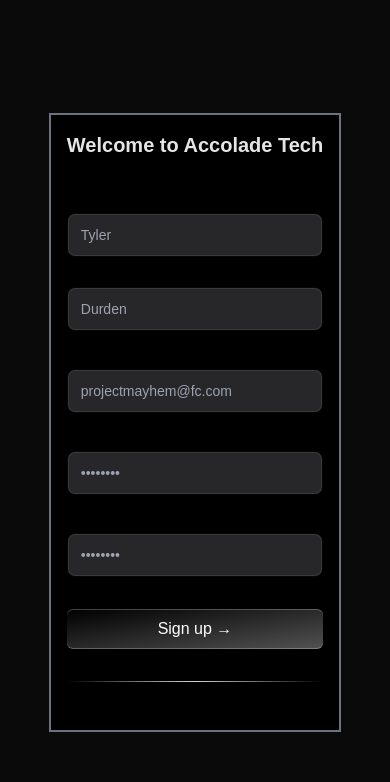
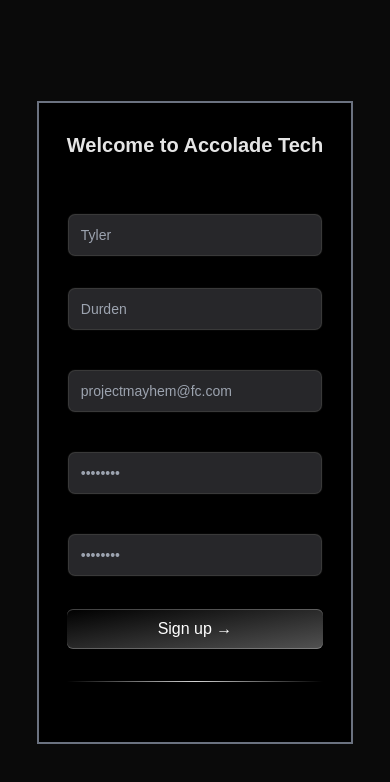
Before and after one commit to dexsteroxy/AccoladeTech-task, a Next.js app: page / in a window 390 px wide. Shown: the top 782 px of the page. Built offline with nearby package versions, Linux system fonts and the light colour scheme.

Commit message:
responsive

```diff
--- a/app/Homepage/page.tsx
+++ b/app/Homepage/page.tsx
@@ -35,7 +35,7 @@
         const response = await axios.get("https://restcountries.com/v3.1/all");
         setCountries(response.data);
       } catch (e) {
-        setApiError("Unable to fetch countries. Please try again later.");
+        setApiError("The api is not available at the moment Please try again by refreshing your screen.");
       } finally {
         setLoading(false); // End loading
       }
--- a/components/ui/SignupFormDemo.tsx
+++ b/components/ui/SignupFormDemo.tsx
@@ -110,7 +110,7 @@
   };
   return (
     <div className="max-w-md flex items-center justify-center h-screen flex-col w-full   mx-auto   shadow-input ">
-      <div className="border-gray-500 rounded-none md:rounded-2xl border-2 p-4 md:p-6 bg-black">
+      <div className="border-gray-500 rounded-none md:rounded-2xl border-2 p-7 md:p-6 bg-black">
         <h2 className="font-bold text-xl text-neutral-200">
           Welcome to Accolade Tech
         </h2>
```
